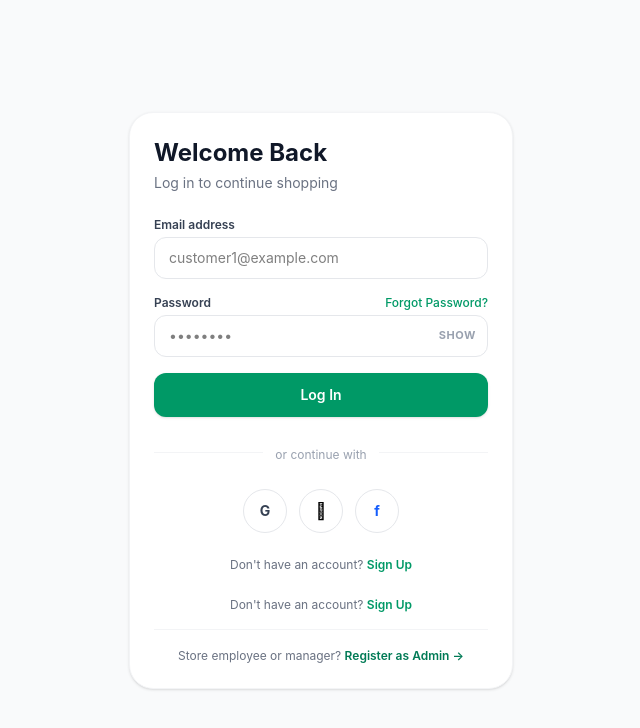
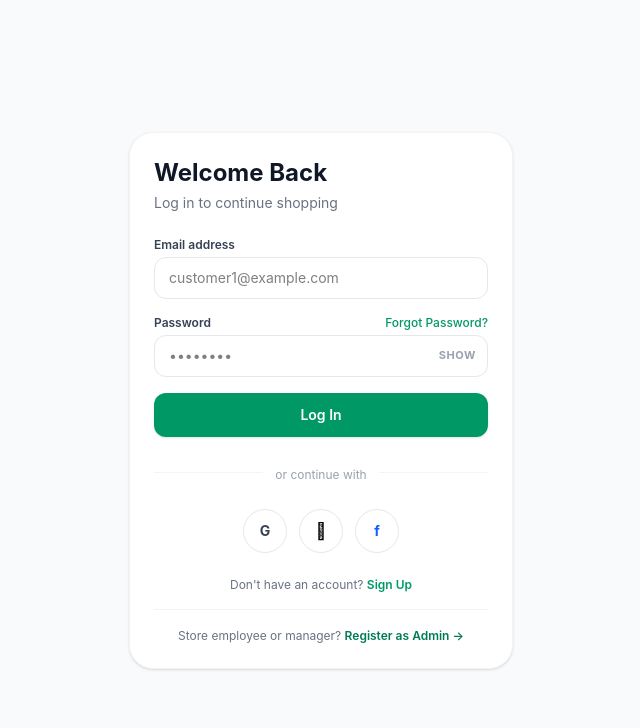
Before and after one commit to dhaniel073/capstone_frontend_project_group_29, a React (Vite) app: page /login in a window 1280 px wide. Shown: the top 728 px of the page, without its empty margins (319-959 px from the left). Built offline with nearby package versions, Linux system fonts and the light colour scheme.

Commit message:
fix(auth): remove duplicate navigation link

```diff
--- a/src/Login.jsx
+++ b/src/Login.jsx
@@ -172,16 +172,7 @@ export default function Login() {
             Sign Up
           </Link>
         </p>
-        {/* Existing customer register link */}
-        <p className="text-center text-xs text-gray-500 mt-6">
-          Don't have an account?{" "}
-          <Link
-            to="/register"
-            className="text-emerald-600 font-semibold hover:underline"
-          >
-            Sign Up
-          </Link>
-        </p>
+
 
         {/* Dedicated Admin Registration Switcher */}
         <div className="mt-4 pt-4 border-t border-gray-100 text-center">
--- a/src/Register.jsx
+++ b/src/Register.jsx
@@ -224,16 +224,6 @@ export default function Register() {
           </Link>
         </p>
 
-        {/* Existing customer login link */}
-        <p className="text-center text-xs text-gray-500 mt-6">
-          Already have an account?{" "}
-          <Link
-            to="/login"
-            className="text-emerald-600 font-semibold hover:underline"
-          >
-            Log In
-          </Link>
-        </p>
 
         {/* Dedicated Admin Registration Switcher */}
         <div className="mt-4 pt-4 border-t border-gray-100 text-center">
```
